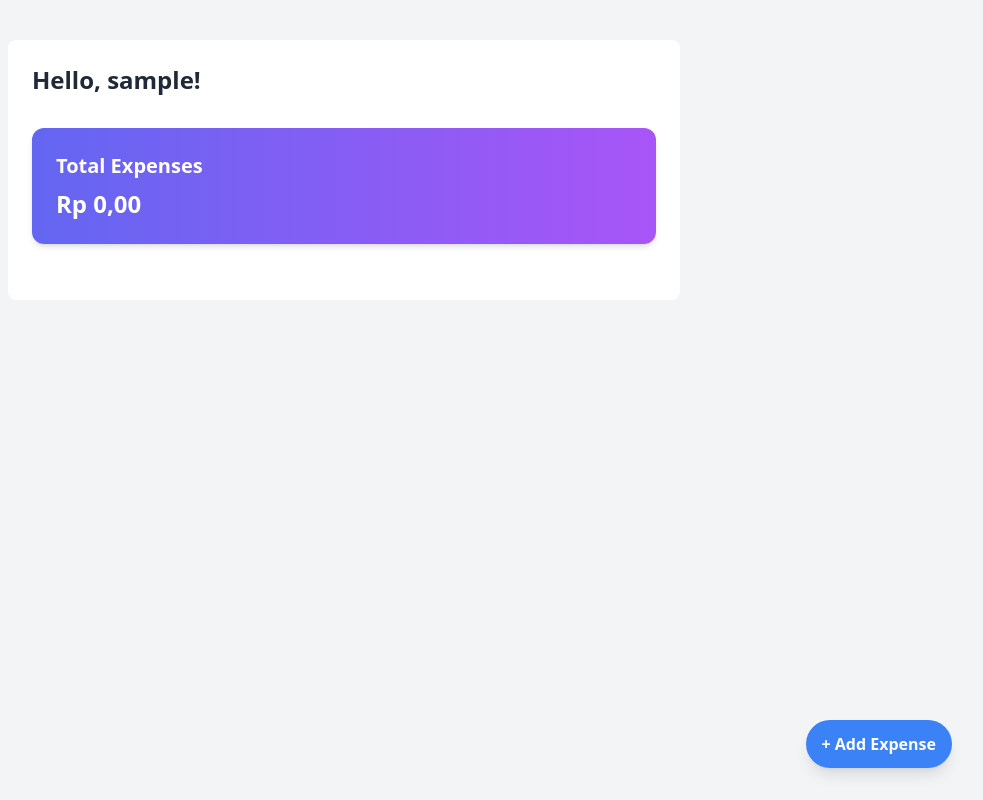
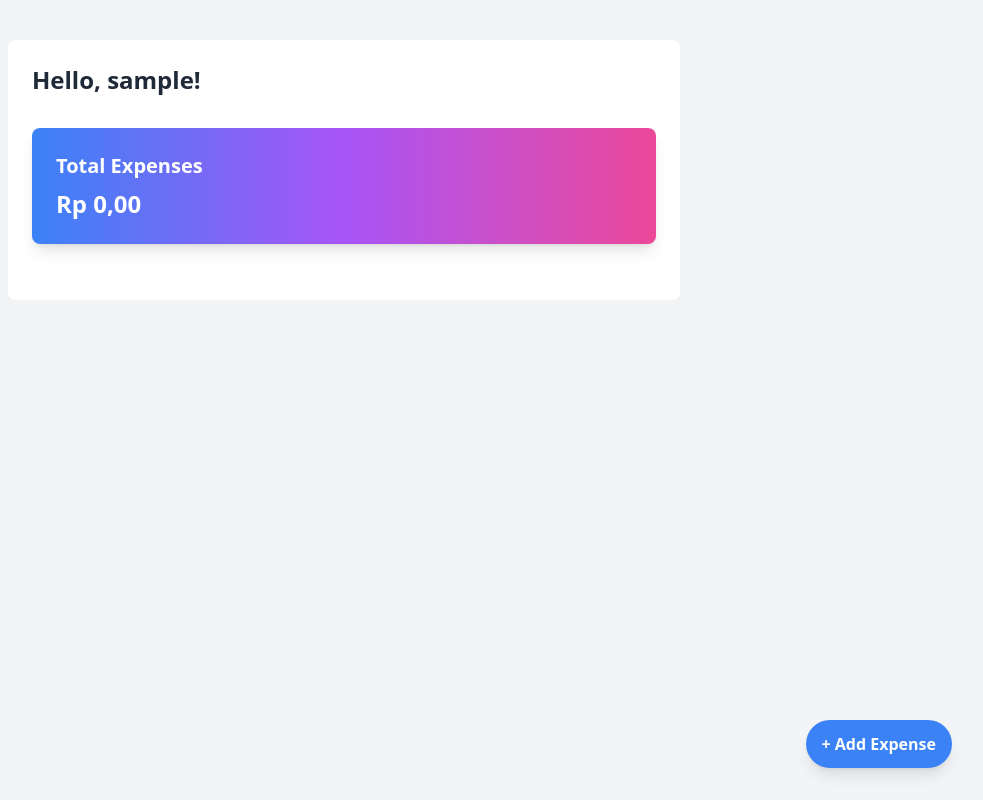
Before and after one commit to ervanervan/expense-tracker, a React (Vite) app: page /expenses in a window 1280 px wide. Shown: the whole page, without its empty margins (296-1279 px from the left). Built offline with nearby package versions, Linux system fonts and the light colour scheme; sample sign-in values are in the browser's storage.

Commit message:
update: bg card expense

```diff
--- a/src/pages/Expenses.jsx
+++ b/src/pages/Expenses.jsx
@@ -82,7 +82,7 @@ const Expenses = () => {
           </h1>
         </div>
 
-        <div className="mb-8 p-6 bg-gradient-to-r from-indigo-500 to-purple-500 text-white rounded-xl shadow-md">
+        <div className="mb-8 p-6 bg-gradient-to-r from-blue-500 via-purple-500 to-pink-500 text-white rounded-lg shadow-lg">
           <h2 className="text-xl font-semibold mb-2">Total Expenses</h2>
           <p className="text-xl md:text-2xl font-bold">
             {formatRupiah(totalExpenses)}
```
